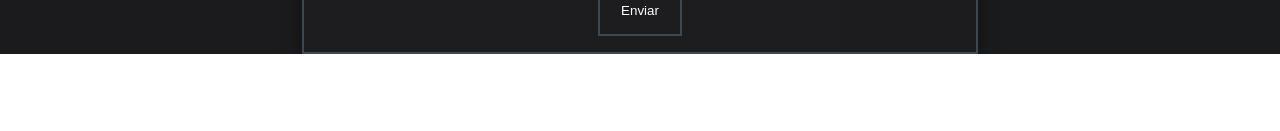
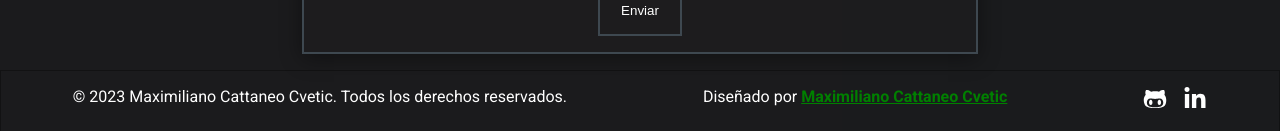
Before and after one commit to MaxiCattaneoCvetic/webporfolio, a React (Vite) app: page / in a window 1280 px wide. Shown: the part 4902-5033 px from the top of the page. Before the commit the page ends 4956 px from the top, so only its background shows below. Built offline with nearby package versions, Linux system fonts and the light colour scheme.

Commit message:
adding redes

```diff
--- a/package.json
+++ b/package.json
@@ -19,6 +19,7 @@
     "react-router-dom": "^6.22.0",
     "react-simply-carousel": "^9.1.1",
     "react-typed": "^2.0.12",
+    "spinners-react": "^1.0.7",
     "sweetalert2": "^11.10.6"
   },
   "devDependencies": {
--- /dev/null
+++ b/src/components/footer/Footer.jsx
@@ -0,0 +1,49 @@
+import { FaGithubAlt, FaLinkedinIn } from "react-icons/fa";
+import style from "./footer.module.css";
+
+function Footer() {
+  return (
+    <div>
+      <footer className={style.footer}>
+        <div>
+          <p>
+            © 2023 Maximiliano Cattaneo Cvetic. Todos los derechos reservados.
+          </p>
+        </div>
+        <div>
+          <p>
+            Diseñado por{" "}
+            <a
+              href="https://github.com/MaxiCattaneoCvetic"
+              target="_blank"
+              rel="noopener noreferrer"
+							className={style.a}
+            >
+              Maximiliano Cattaneo Cvetic
+            </a>
+          </p>
+        </div>
+        <div className={style.redes}>
+          <a
+            href="https://github.com/MaxiCattaneoCvetic"
+            target="_blank"
+            rel="noopener noreferrer"
+						className={style.ab}
+          >
+            <FaGithubAlt />
+          </a>
+          <a
+            href="https://www.linkedin.com/in/mcvetic/"
+            target="_blank"
+            rel="noopener noreferrer"
+						className={style.ab}
+          >
+            <FaLinkedinIn />
+          </a>
+        </div>
+      </footer>
+    </div>
+  );
+}
+
+export default Footer;
--- /dev/null
+++ b/src/components/footer/footer.module.css
@@ -0,0 +1,31 @@
+.footer{
+	display: flex;
+	color: white;
+	justify-content: space-evenly;
+	padding: 1rem;
+	gap: 5rem;
+	border: 1px solid rgba(0, 0, 0, 0.336);
+	margin-top: 1rem;
+}
+
+.a{
+	text-decoration: none;
+	font-weight: bold;
+	color: green;
+	text-decoration: underline;
+}
+
+.redes{
+	display: flex;
+	gap: 1rem;
+}
+
+.ab{
+	color: white;
+	font-size: 1.5rem;
+}
+
+.ab:hover{
+	color: var(--colorPrincipal);
+
+}
--- a/src/components/form/Form.jsx
+++ b/src/components/form/Form.jsx
@@ -86,7 +86,7 @@ function Form() {
             value={formData.email}
             onChange={handleInputChange}
             className={style.input}
-            placeholder="Correo electronico"
+            placeholder="Correo electrónico"
             required
           />
         </div>
@@ -98,7 +98,7 @@ function Form() {
           value={formData.message}
           onChange={handleInputChange}
           className={style.inputTextarea}
-          placeholder="¿Con que comenzamos?"
+          placeholder="¿Con qué comenzamos?"
         />
 
         <button
--- a/src/pages/home/Home.jsx
+++ b/src/pages/home/Home.jsx
@@ -4,6 +4,7 @@ import NavBar from "../../components/navBar/NavBar";
 import Presentation from "../../components/presentation/Presentation.jsx";
 import Projects from "../../components/projects/Projects.jsx";
 import Technologies from "../../components/technologies/Technologies.jsx";
+import Footer from "../../components/footer/Footer.jsx";
 
 export default function Home() {
   useEffect(() => {
@@ -20,6 +21,7 @@ export default function Home() {
         <Projects />
         <Technologies />
         <Form />
+        <Footer/>
       </section>
     </>
   );
```
Also changed, not shown: 1 other file (tests, documents, lock files or other folders).
